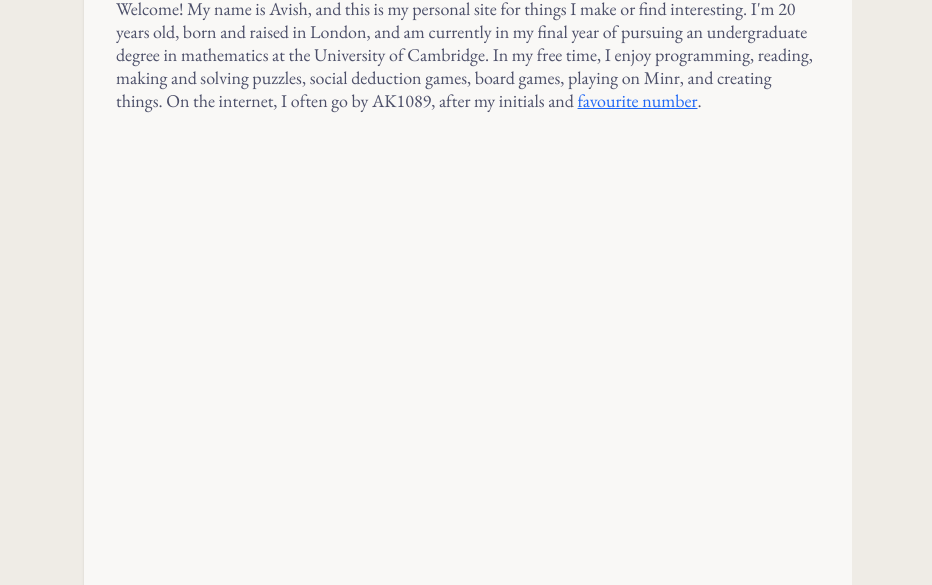
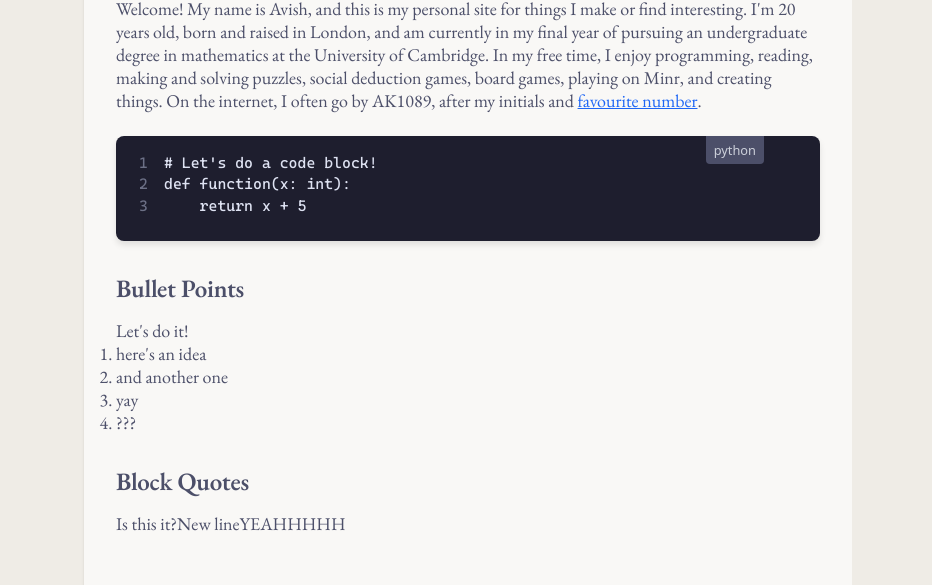
Before and after one commit to AK1089/ak1089.github.io, a plain HTML site: page index.html in a window 1280 px wide. Shown: the part 143-728 px from the top of the page, 348-1280 px from the left. Drawn offline with Linux system fonts and the light colour scheme.

Commit message:
code block test

```diff
--- a/index.html
+++ b/index.html
@@ -7,6 +7,28 @@
     <meta name="viewport" content="width=device-width, initial-scale=1.0" />
     <title>Home | AK1089's Site</title>
     <link rel="stylesheet" href="/styles/base.css" />
+    <script>
+      function copyCode(button) {
+        const pre = button.parentElement;
+        const code = pre.querySelector("code");
+        const text = code.innerText;
+
+        navigator.clipboard.writeText(text);
+
+        button.classList.add("copied");
+        const originalIcon = button.innerHTML;
+        button.innerHTML = `
+            <svg class="icon icon--stroke" width="24" height="24">
+                <use href="/assets/icons/sprite.svg#check"></use>
+            </svg>
+        `;
+
+        setTimeout(() => {
+          button.classList.remove("copied");
+          button.innerHTML = originalIcon;
+        }, 1000);
+      }
+    </script>
   </head>
 
   <!-- The body: the layout-container div contains all the content -->
@@ -183,6 +205,19 @@
             >favourite number</a
           >.
         </p>
+        <pre
+          data-language="python"
+        ><button class="copy-button" onclick="copyCode(this)" aria-label="Copy code to clipboard"><svg class="icon icon--stroke" width="24" height="24"><use href="/assets/icons/sprite.svg#copy"></use></svg></button><code class="language-python"><span># Let's do a code block!</span><span>def function(x: int):</span><span>    return x + 5</span></code></pre>
+        <h2>Bullet Points</h2>
+        <p>Let's do it!</p>
+        <ol>
+          <li>here's an idea</li>
+          <li>and another one</li>
+          <li>yay</li>
+          <li>???</li>
+        </ol>
+        <h2>Block Quotes</h2>
+        <blockquote><p>Is this it?New lineYEAHHHHH</p></blockquote>
       </main>
 
       <!-- Spacing between the sidebar and the main content -->
```
Also changed, not shown: 1 other file.
